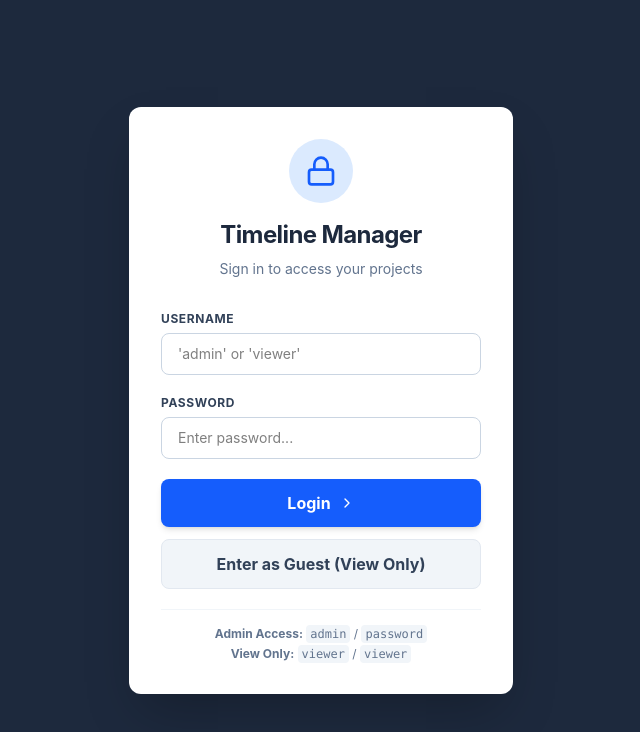
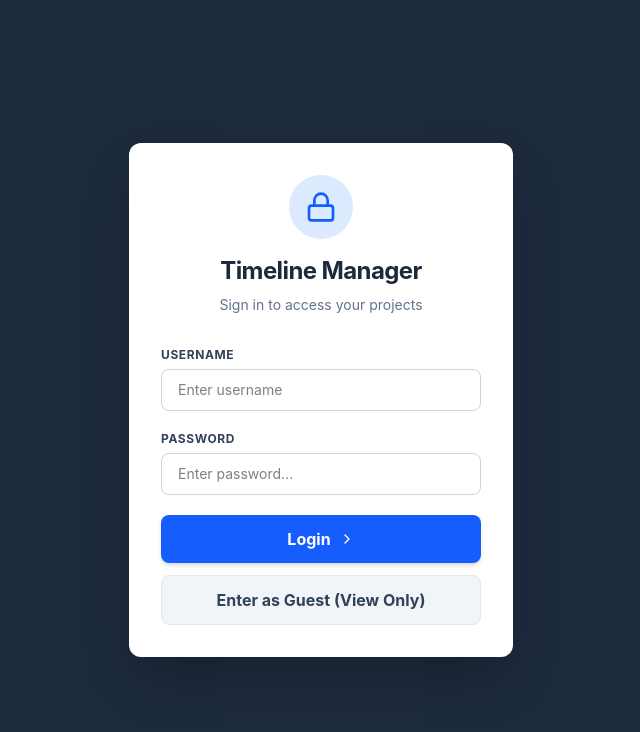
Before and after one commit to wljws/JWS-Timeline-Management, a React (Vite) app: page / in a window 1280 px wide. Shown: the top 732 px of the page, without its empty margins (319-959 px from the left). Built offline with nearby package versions, Linux system fonts and the light colour scheme.

Commit message:
AIS v26 (n8n)

```diff
--- a/src/App.tsx
+++ b/src/App.tsx
@@ -17,16 +17,12 @@ export default function App() {
   const handleLogin = (e: React.FormEvent) => {
     e.preventDefault();
     const userLower = username.toLowerCase();
-    if ((userLower === 'admin' && password === 'password') || (userLower === 'jwsadmin' && password === 'wangadmin')) {
+    if (userLower === 'jwsadmin' && password === 'wangadmin') {
       setUserRole('admin');
       localStorage.setItem('timeline_role', 'admin');
       setError('');
-    } else if (userLower === 'viewer' && password === 'viewer') {
-      setUserRole('viewer');
-      localStorage.setItem('timeline_role', 'viewer');
-      setError('');
     } else {
-      setError('Invalid credentials. Try admin/password or viewer/viewer');
+      setError('Invalid credentials. Please try again.');
     }
   };
 
@@ -59,7 +55,7 @@ export default function App() {
               value={username}
               onChange={(e) => setUsername(e.target.value)}
               className="w-full border border-slate-300 rounded-lg px-4 py-2.5 text-sm focus:outline-none focus:ring-2 focus:ring-blue-500 focus:border-blue-500 transition-shadow"
-              placeholder="'admin' or 'viewer'"
+              placeholder="Enter username"
             />
           </div>
           <div>
@@ -88,11 +84,6 @@ export default function App() {
               Enter as Guest (View Only)
             </button>
           </div>
-
-          <div className="mt-4 pt-4 border-t border-slate-100 text-center space-y-1">
-            <p className="text-xs text-slate-500"><strong>Admin Access:</strong> <code className="bg-slate-100 px-1 py-0.5 rounded">admin</code> / <code className="bg-slate-100 px-1 py-0.5 rounded">password</code></p>
-            <p className="text-xs text-slate-500"><strong>View Only:</strong> <code className="bg-slate-100 px-1 py-0.5 rounded">viewer</code> / <code className="bg-slate-100 px-1 py-0.5 rounded">viewer</code></p>
-          </div>
         </form>
       </div>
     </div>
```
